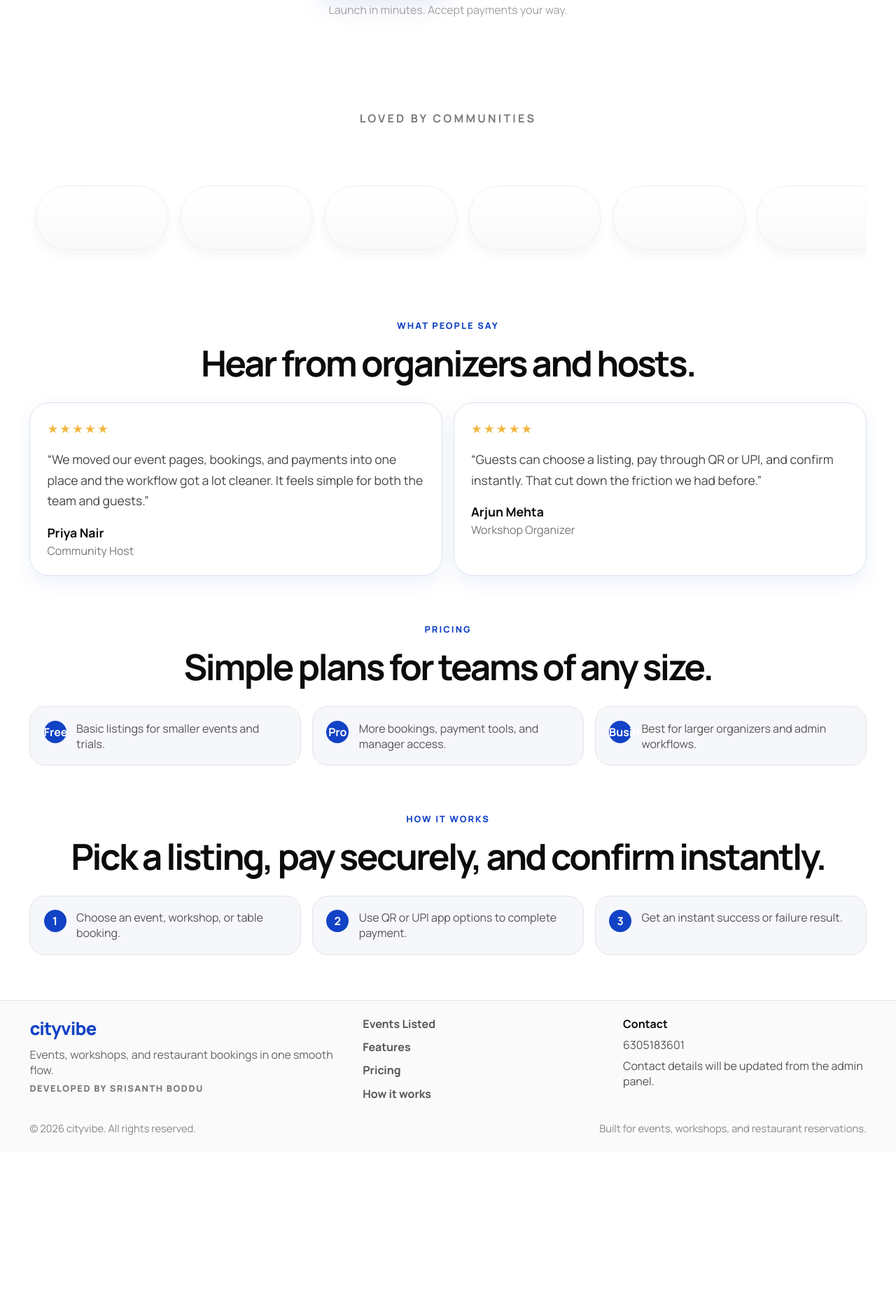
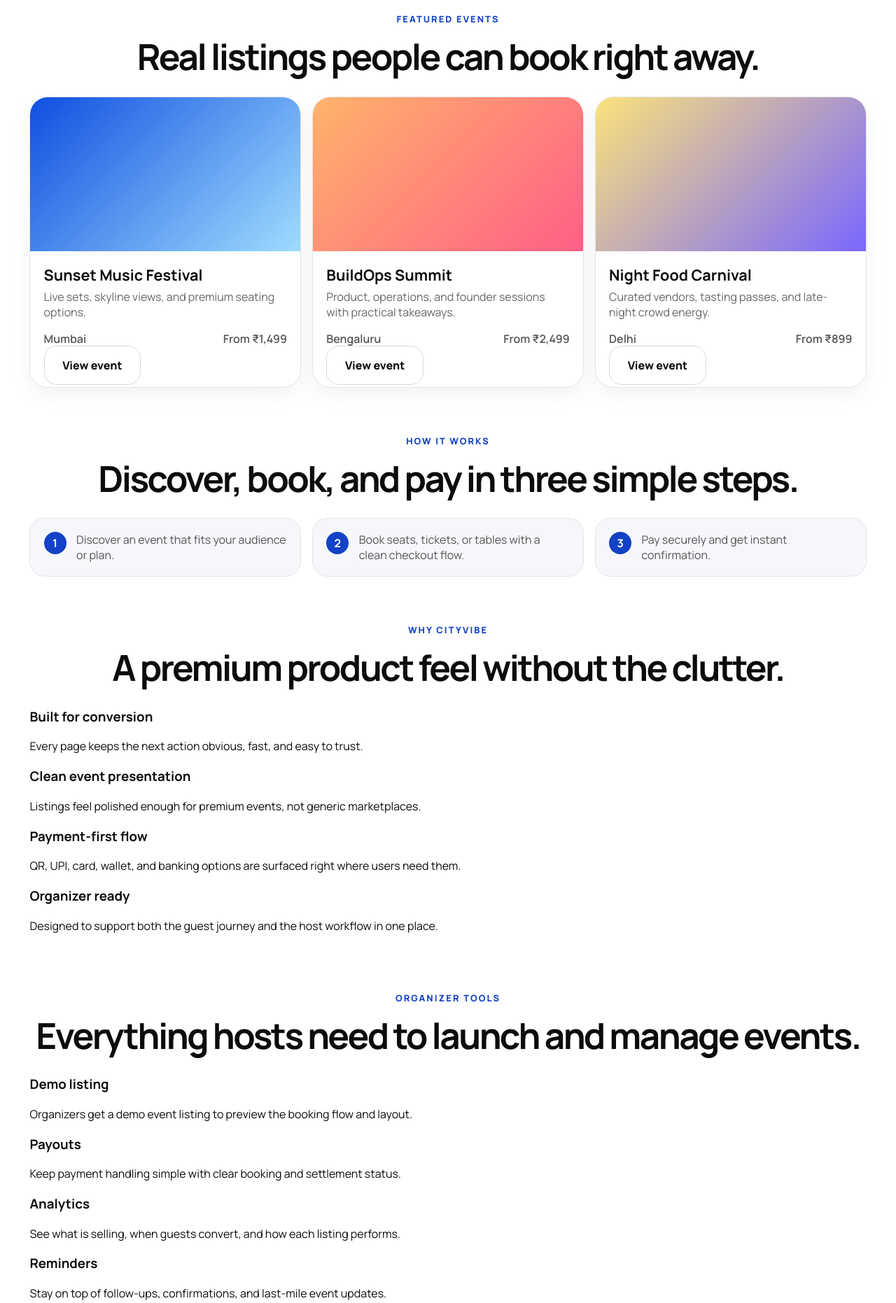
Before and after one commit to SRISANTH588/CITYVIBE, a website: page index.html in a window 1280 px wide. Shown: the part 731-2593 px from the top of the page at 70% size. Before the commit the page ends 2377 px from the top, so only its background shows below. Drawn offline with Linux system fonts and the light colour scheme.

Commit message:
Add files via upload

```diff
--- a/index.html
+++ b/index.html
@@ -33,84 +33,153 @@
     </header>
 
     <main>
-      <div class="main-wrap">
-      <section class="hero">
+      <section class="hero hero-home">
+        <div class="main-wrap hero-inner">
+          <div class="hero-copy-block">
+            <span class="eyebrow">Premium event booking</span>
             <h1>
-          Events that are easier<br />
-          to list, book, and pay.<br />
-          <span>Built for fast checkouts.</span>
+              <span class="hero-line">Events made simple.</span><br />
+              <span class="hero-line">Built for fast checkouts.</span>
             </h1>
-
             <p class="hero-copy">
-          Create event pages, workshop listings, and restaurant booking flows in one clean
-          platform. Designed for organizers who want bookings and payments in one place.
+              One premium platform for event pages, bookings, and payments across India.
             </p>
-
             <div class="hero-actions">
               <a class="btn btn-primary" href="login.html">Create an Event</a>
               <a class="btn btn-secondary" href="events.html">Browse Events</a>
             </div>
-
             <div class="hero-note">Launch in minutes. Accept payments your way.</div>
-      </section>
-
-      <section class="trusted">
-        <p>LOVED BY COMMUNITIES</p>
-      </section>
-
-      <section class="logos">
-        <div class="logo-marquee" aria-label="Partner logos">
-          <div class="logo-track">
-            <div class="logo-pill"></div>
-            <div class="logo-pill"></div>
-            <div class="logo-pill"></div>
-            <div class="logo-pill"></div>
-            <div class="logo-pill"></div>
-            <div class="logo-pill"></div>
-            <div class="logo-pill"></div>
-            <div class="logo-pill"></div>
-            <div class="logo-pill"></div>
-            <div class="logo-pill"></div>
-            <div class="logo-pill"></div>
-          </div>
-          <div class="logo-track" aria-hidden="true">
-            <div class="logo-pill"></div>
-            <div class="logo-pill"></div>
-            <div class="logo-pill"></div>
-            <div class="logo-pill"></div>
-            <div class="logo-pill"></div>
-            <div class="logo-pill"></div>
-            <div class="logo-pill"></div>
-            <div class="logo-pill"></div>
-            <div class="logo-pill"></div>
-            <div class="logo-pill"></div>
-            <div class="logo-pill"></div>
           </div>
         </div>
       </section>
 
-      <section class="testimonials" id="features">
+      <section class="events-section featured-events" id="events">
         <div class="section-head">
-          <span class="eyebrow">What people say</span>
-          <h2>Hear from organizers and hosts.</h2>
+          <span class="eyebrow">Featured events</span>
+          <h2>Real listings people can book right away.</h2>
         </div>
+        <div class="event-grid event-grid-home">
+          <article class="event-card" data-name="Sunset Music Festival" data-category="music" data-venue="Mumbai">
+            <div class="event-banner banner-a"></div>
+            <div class="event-body">
+              <h3>Sunset Music Festival</h3>
+              <p>Live sets, skyline views, and premium seating options.</p>
+              <div class="event-meta">
+                <span>Mumbai</span>
+                <span>From ₹1,499</span>
+              </div>
+              <a class="btn btn-secondary event-btn" href="events.html">View event</a>
+            </div>
+          </article>
+          <article class="event-card" data-name="BuildOps Summit" data-category="business" data-venue="Bengaluru">
+            <div class="event-banner banner-b"></div>
+            <div class="event-body">
+              <h3>BuildOps Summit</h3>
+              <p>Product, operations, and founder sessions with practical takeaways.</p>
+              <div class="event-meta">
+                <span>Bengaluru</span>
+                <span>From ₹2,499</span>
+              </div>
+              <a class="btn btn-secondary event-btn" href="events.html">View event</a>
+            </div>
+          </article>
+          <article class="event-card" data-name="Night Food Carnival" data-category="food" data-venue="Delhi">
+            <div class="event-banner banner-c"></div>
+            <div class="event-body">
+              <h3>Night Food Carnival</h3>
+              <p>Curated vendors, tasting passes, and late-night crowd energy.</p>
+              <div class="event-meta">
+                <span>Delhi</span>
+                <span>From ₹899</span>
+              </div>
+              <a class="btn btn-secondary event-btn" href="events.html">View event</a>
+            </div>
+          </article>
+        </div>
+      </section>
 
+      <section class="split-info" id="how">
+        <div class="section-head">
+          <span class="eyebrow">How it works</span>
+          <h2>Discover, book, and pay in three simple steps.</h2>
+        </div>
+        <div class="steps">
+          <div class="step"><strong>1</strong><span>Discover an event that fits your audience or plan.</span></div>
+          <div class="step"><strong>2</strong><span>Book seats, tickets, or tables with a clean checkout flow.</span></div>
+          <div class="step"><strong>3</strong><span>Pay securely and get instant confirmation.</span></div>
+        </div>
+      </section>
+
+      <section class="split-info premium-benefits" id="why-cityvibe">
+        <div class="section-head">
+          <span class="eyebrow">Why cityvibe</span>
+          <h2>A premium product feel without the clutter.</h2>
+        </div>
+        <div class="benefit-grid">
+          <article class="benefit-card">
+            <h3>Built for conversion</h3>
+            <p>Every page keeps the next action obvious, fast, and easy to trust.</p>
+          </article>
+          <article class="benefit-card">
+            <h3>Clean event presentation</h3>
+            <p>Listings feel polished enough for premium events, not generic marketplaces.</p>
+          </article>
+          <article class="benefit-card">
+            <h3>Payment-first flow</h3>
+            <p>QR, UPI, card, wallet, and banking options are surfaced right where users need them.</p>
+          </article>
+          <article class="benefit-card">
+            <h3>Organizer ready</h3>
+            <p>Designed to support both the guest journey and the host workflow in one place.</p>
+          </article>
+        </div>
+      </section>
+
+      <section class="split-info organizer-tools" id="tools">
+        <div class="section-head">
+          <span class="eyebrow">Organizer tools</span>
+          <h2>Everything hosts need to launch and manage events.</h2>
+        </div>
+        <div class="tool-grid">
+          <article class="tool-card">
+            <h3>Demo listing</h3>
+            <p>Organizers get a demo event listing to preview the booking flow and layout.</p>
+          </article>
+          <article class="tool-card">
+            <h3>Payouts</h3>
+            <p>Keep payment handling simple with clear booking and settlement status.</p>
+          </article>
+          <article class="tool-card">
+            <h3>Analytics</h3>
+            <p>See what is selling, when guests convert, and how each listing performs.</p>
+          </article>
+          <article class="tool-card">
+            <h3>Reminders</h3>
+            <p>Stay on top of follow-ups, confirmations, and last-mile event updates.</p>
+          </article>
+        </div>
+      </section>
+
+      <section class="testimonials" id="testimonials">
+        <div class="section-head">
+          <span class="eyebrow">Testimonials</span>
+          <h2>Trusted by teams that want fewer booking headaches.</h2>
+        </div>
         <div class="testimonial-grid">
           <article class="testimonial-card">
             <div class="stars">★★★★★</div>
             <p>
-              “We moved our event pages, bookings, and payments into one place and the
-              workflow got a lot cleaner. It feels simple for both the team and guests.”
+              “We moved our event pages, bookings, and payments into one place and the workflow got
+              a lot cleaner.”
             </p>
             <h3>Priya Nair</h3>
             <span>Community Host</span>
           </article>
-
           <article class="testimonial-card">
             <div class="stars">★★★★★</div>
             <p>
-              “Guests can choose a listing, pay through QR or UPI, and confirm instantly.
-              That cut down the friction we had before.”
+              “Guests can choose a listing, pay through QR or UPI, and confirm instantly. That cut
+              down the friction we had before.”
             </p>
             <h3>Arjun Mehta</h3>
             <span>Workshop Organizer</span>
@@ -118,33 +187,43 @@
         </div>
       </section>
 
-      </div><!-- /main-wrap -->
-
-      <section class="split-info" id="pricing">
+      <section class="split-info faq-section" id="faq">
         <div class="section-head">
-          <span class="eyebrow">Pricing</span>
-          <h2>Simple plans for teams of any size.</h2>
+          <span class="eyebrow">FAQ</span>
+          <h2>Quick answers, no extra scrolling.</h2>
         </div>
-        <div class="steps">
-          <div class="step"><strong>Free</strong><span>Basic listings for smaller events and trials.</span></div>
-          <div class="step"><strong>Pro</strong><span>More bookings, payment tools, and manager access.</span></div>
-          <div class="step"><strong>Business</strong><span>Best for larger organizers and admin workflows.</span></div>
+        <div class="faq-grid">
+          <details class="faq-card" open>
+            <summary>What can I book on cityvibe?</summary>
+            <p>Events, workshops, restaurant experiences, tables, and other curated listings.</p>
+          </details>
+          <details class="faq-card">
+            <summary>Which payment methods are supported?</summary>
+            <p>UPI, cards, wallet apps, net banking, EMI, and QR-based checkout options.</p>
+          </details>
+          <details class="faq-card">
+            <summary>Do organizers get tools too?</summary>
+            <p>Yes. Hosts can manage listings, payouts, analytics, and reminders from one flow.</p>
+          </details>
+          <details class="faq-card">
+            <summary>Can I create and promote my own event?</summary>
+            <p>Yes. Use the create event flow to preview a demo listing and start accepting bookings.</p>
+          </details>
         </div>
       </section>
 
-      <section class="split-info" id="how">
-        <div class="section-head">
-          <span class="eyebrow">How it works</span>
-          <h2>Pick a listing, pay securely, and confirm instantly.</h2>
+      <section class="final-cta">
+        <div class="main-wrap final-cta-inner">
+          <div>
+            <span class="eyebrow">Ready to launch</span>
+            <h2>Create something people actually want to book.</h2>
           </div>
-        <div class="steps">
-          <div class="step"><strong>1</strong><span>Choose an event, workshop, or table booking.</span></div>
-          <div class="step"><strong>2</strong><span>Use QR or UPI app options to complete payment.</span></div>
-          <div class="step"><strong>3</strong><span>Get an instant success or failure result.</span></div>
+          <div class="hero-actions">
+            <a class="btn btn-primary" href="login.html">Create an Event</a>
+            <a class="btn btn-secondary" href="events.html">Browse Events</a>
+          </div>
         </div>
       </section>
-
-
     </main>
 
     <footer class="site-footer">
@@ -155,10 +234,13 @@
           <span class="footer-tag">Developed by Srisanth Boddu</span>
         </div>
         <div class="footer-links">
-          <a href="#events">Events Listed</a>
+          <a href="events.html">Events Listed</a>
           <a href="features.html">Features</a>
           <a href="pricing.html">Pricing</a>
           <a href="how-it-works.html">How it works</a>
+          <a href="privacy-policy.html">Privacy Policy</a>
+          <a href="terms-and-conditions.html">Terms & Conditions</a>
+          <a href="refund-policy.html">Refund Policy</a>
         </div>
         <div class="footer-contact">
           <h3>Contact</h3>
@@ -175,7 +257,7 @@
     <div class="modal" id="paymentModal" aria-hidden="true">
       <div class="modal-card">
         <button class="close-btn" id="closeModal" aria-label="Close">×</button>
-        <span class="eyebrow">Payment gateway</span>
+        <span class="eyebrow">Cashfree checkout</span>
         <h2 id="paymentHeading">Ready for payment</h2>
         <p id="confirmationText"></p>
         <div class="payment-shell">
```
Lines whose indentation alone changed are shown as unchanged.
